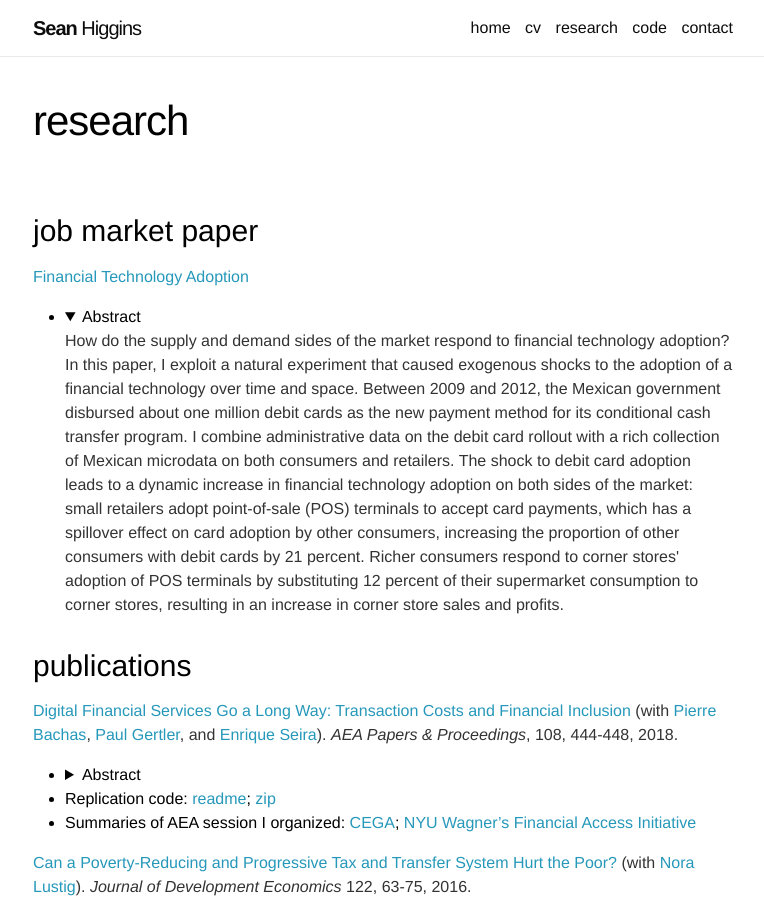
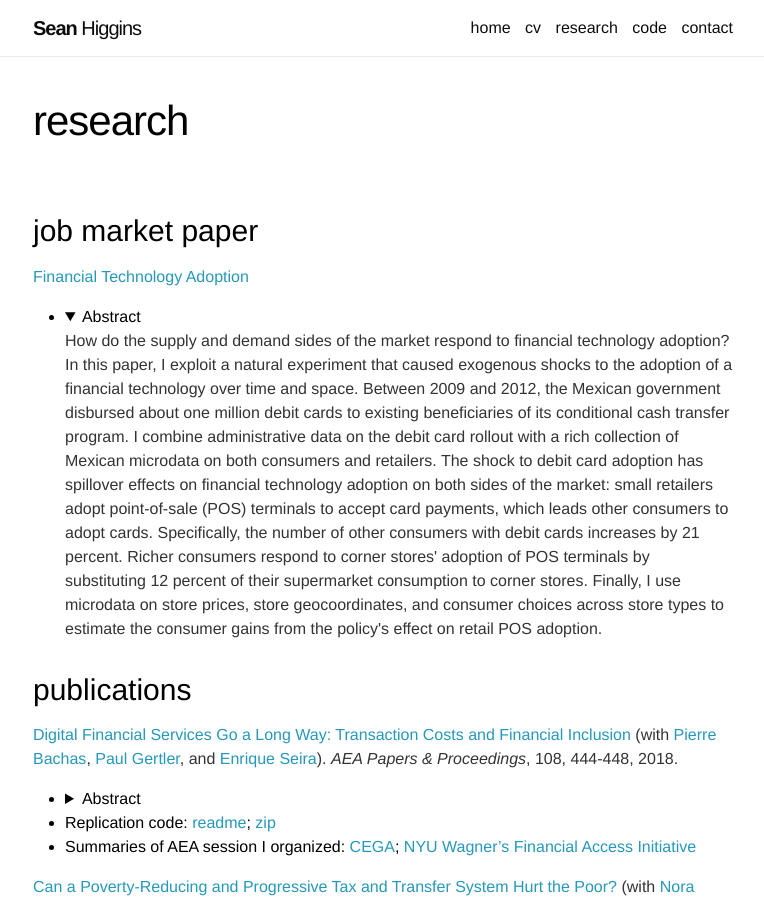
Before and after one commit to skhiggins/skhiggins.github.io, a Jekyll site: the page built from _pages/1_research.md, in a window 1280 px wide and 900 px high. Shown: the whole window, without its empty margins (257-1021 px from the left). Built offline with Jekyll 4.4.1, drawn with Linux system fonts in a browser that asks for light colours; nearby versions of some CDN libraries.

Commit message:
Update CV and JMP

```diff
--- a/_pages/1_research.md
+++ b/_pages/1_research.md
@@ -7,7 +7,7 @@ title: research
 ### job market paper
 
 [Financial Technology Adoption](/assets/pdf/higgins_jmp.pdf)
-- <details open><summary>Abstract</summary><p>How do the supply and demand sides of the market respond to financial technology adoption? In this paper, I exploit a natural experiment that caused exogenous shocks to the adoption of a financial technology over time and space. Between 2009 and 2012, the Mexican government disbursed about one million debit cards as the new payment method for its conditional cash transfer program. I combine administrative data on the debit card rollout with a rich collection of Mexican microdata on both consumers and retailers. The shock to debit card adoption leads to a dynamic increase in financial technology adoption on both sides of the market: small retailers adopt point-of-sale (POS) terminals to accept card payments, which has a spillover effect on card adoption by other consumers, increasing the proportion of other consumers with debit cards by 21 percent. Richer consumers respond to corner stores' adoption of POS terminals by substituting 12 percent of their supermarket consumption to corner stores, resulting in an increase in corner store sales and profits.</p></details>
+- <details open><summary>Abstract</summary><p>How do the supply and demand sides of the market respond to financial technology adoption? In this paper, I exploit a natural experiment that caused exogenous shocks to the adoption of a financial technology over time and space. Between 2009 and 2012, the Mexican government disbursed about one million debit cards to existing beneficiaries of its conditional cash transfer program. I combine administrative data on the debit card rollout with a rich collection of Mexican microdata on both consumers and retailers. The shock to debit card adoption has spillover effects on financial technology adoption on both sides of the market: small retailers adopt point-of-sale (POS) terminals to accept card payments, which leads other consumers to adopt cards. Specifically, the number of other consumers with debit cards increases by 21 percent. Richer consumers respond to corner stores' adoption of POS terminals by substituting 12 percent of their supermarket consumption to corner stores. Finally, I use microdata on store prices, store geocoordinates, and consumer choices across store types to estimate the consumer gains from the policy's effect on retail POS adoption.</p></details>
 
 ### publications
 
```
Also changed, not shown: 3 other files.
